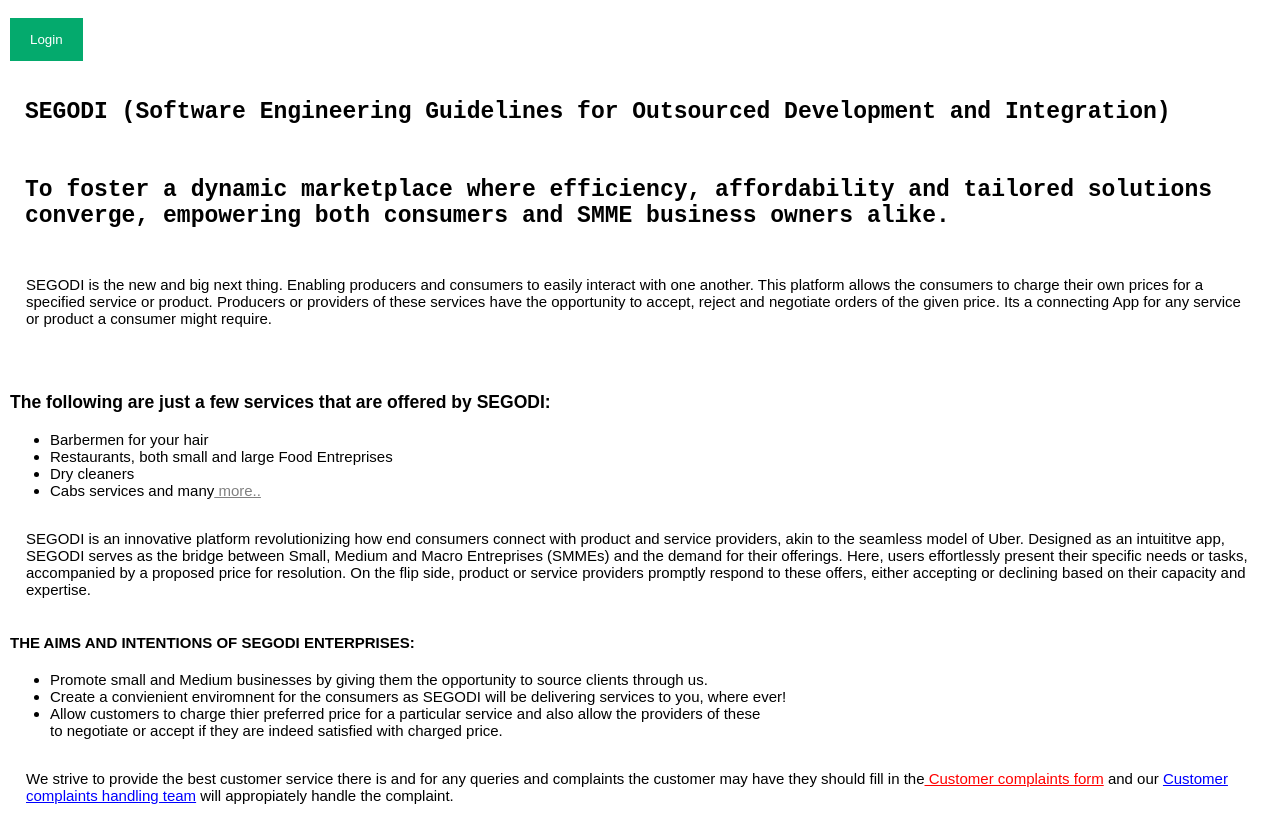
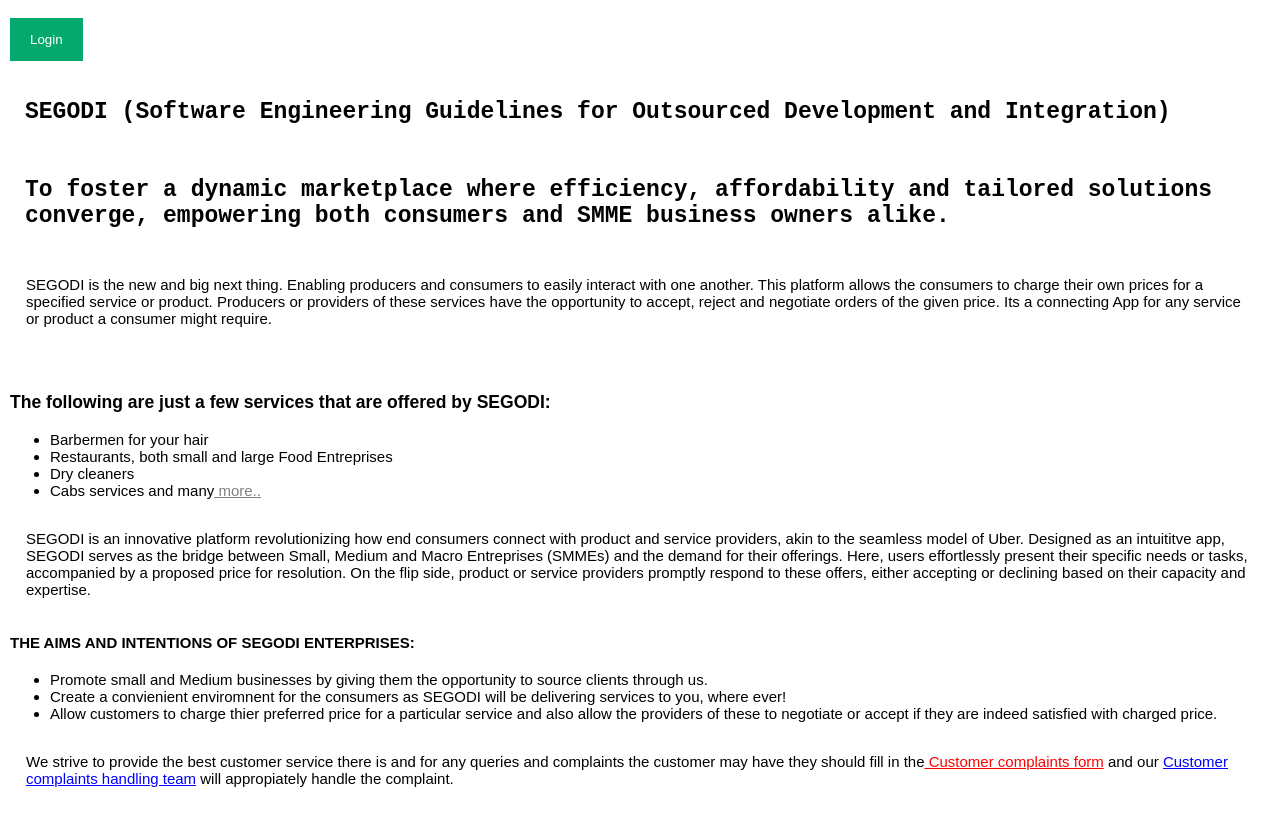
Before and after one commit to abalengCodes/abalengCodes, a plain HTML site: page index.html in a window 1280 px wide. Shown: the top 823 px of the page. Drawn offline with Linux system fonts and the light colour scheme.

Commit message:
Update index.html

```diff
--- a/index.html
+++ b/index.html
@@ -206,7 +206,7 @@ span.psw {
     <ul>
         <li> Promote small and Medium businesses by giving them the opportunity to source clients through us.</li>
         <li> Create a convienient enviromnent for the consumers as SEGODI will be delivering services to you, where ever!</li>
-        <li> Allow customers to charge thier preferred price for a particular service and also allow the providers of these <br>
+        <li> Allow customers to charge thier preferred price for a particular service and also allow the providers of these
              to negotiate or accept if they are indeed satisfied with charged price.</li>
     </ul>
     <p id = "complaints"> We strive to provide the best customer service there is and for any queries and complaints the customer may have they should fill
```
